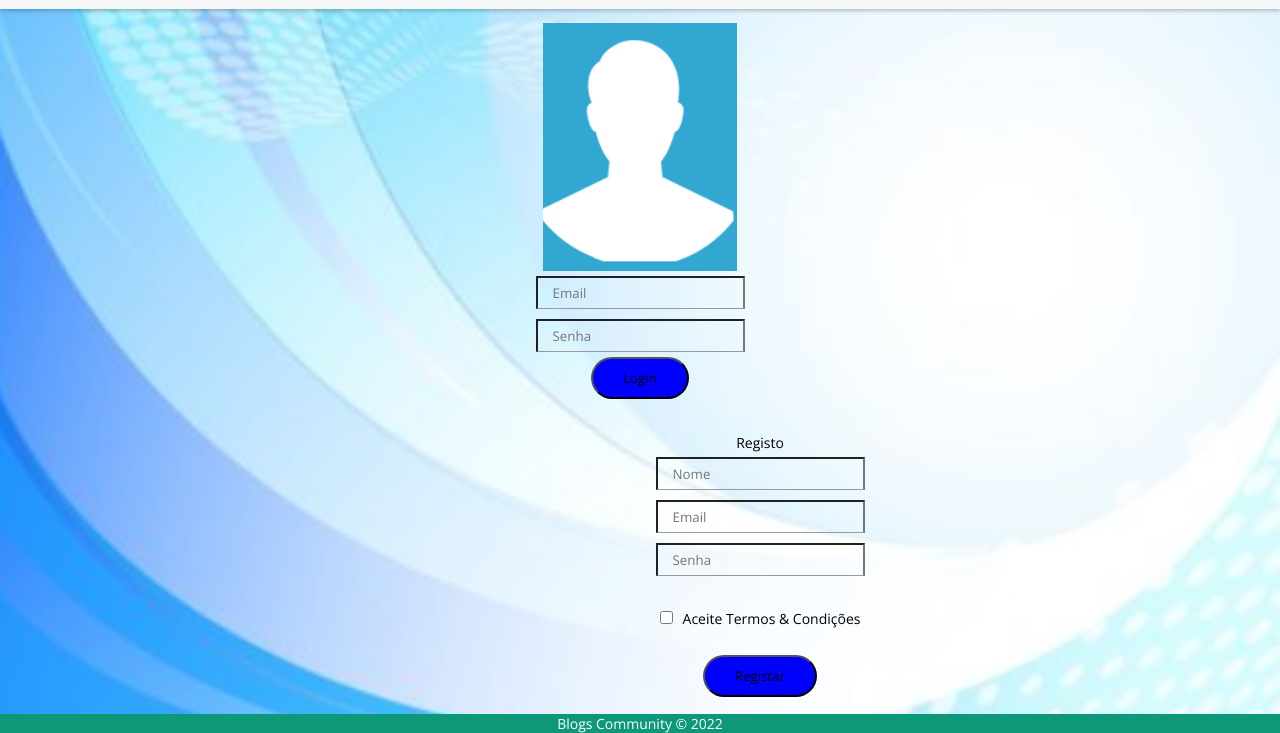
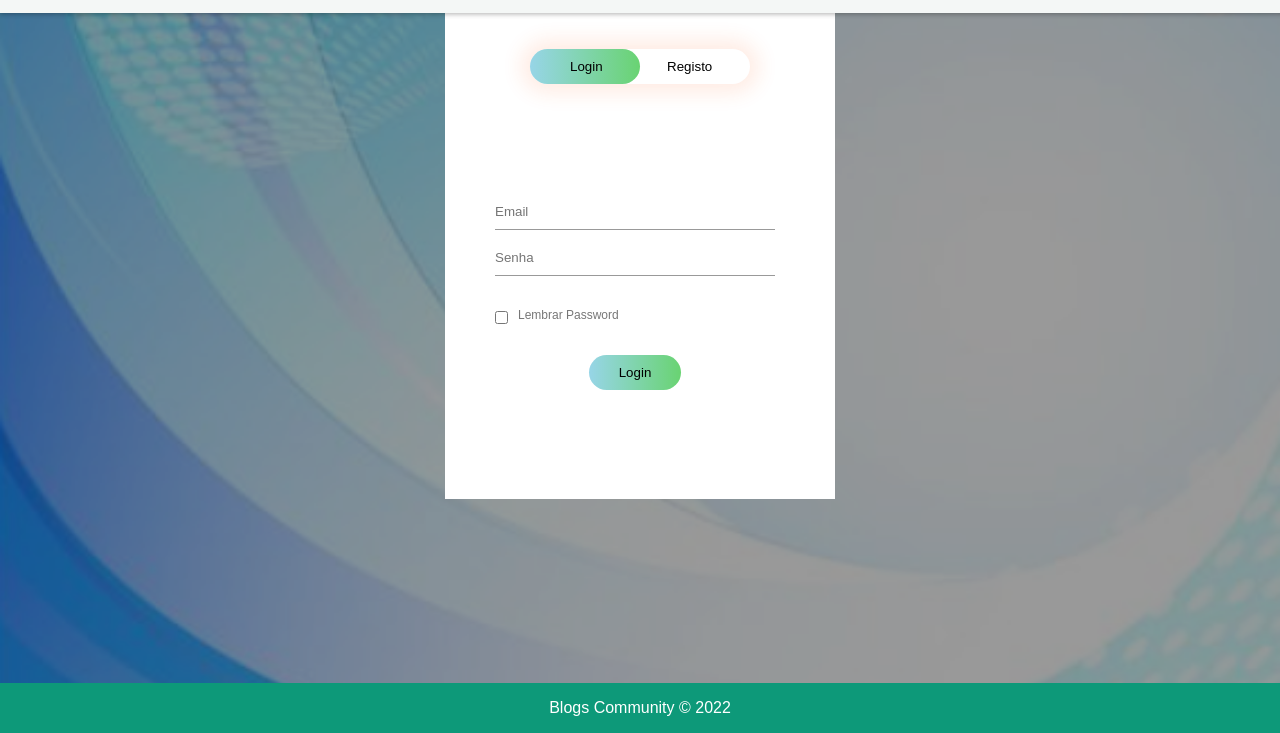
Before and after one commit to IanoIe/Blogs_Community, a website: page public/index.html in a window 1280 px wide. Shown: the part 67-800 px from the top of the page. Drawn offline with nearby package versions, Linux system fonts and the light colour scheme.

Commit message:
Mudanças no login e registo...

```diff
--- a/public/index.html
+++ b/public/index.html
@@ -1,5 +1,5 @@
-
-<html>
+<!DOCTYPE html>
+<html lang="en">
   <head>
     <meta charset="utf-8">
     <title>Blogs Community</title>
@@ -7,41 +7,56 @@
     <link rel="stylesheet" href="stylesheets/style.css">
     <script src="https://ajax.googleapis.com/ajax/libs/jquery/3.4.1/jquery.min.js"></script>
     <script src="javascripts/login.js"></script>
-    <script src="javascripts/registo.js"></script>
   </head>
 
-  <body>
+  <body class="login">
     <header>
       <div class="logo"><a href="index.html" ><img src="images/Logo.PNG"></a></div>
     </header>
 
-  <main>
-
-    <form action="action_page" method="post">
-      <div class="imgcontainer">
-        <img src="images/Login.PNG" alt="loginImage" class="loginImage">
+    <script src="javascripts/login.js"></script>
+    <div class="form-box">
+        <div class="button-box">
+            <div id="btn"></div>
+            <button type="button" class="toggle-btn" onclick="login()">Login</button>
+            <button type="button" class="toggle-btn" onclick="register()">Registo</button>
         </div>
 
         <form id="login" class="input-group">
-        <input type="text" class="input-field" placeholder="Email" id="email" required></br>
+            <input type="text" class="input-field" placeholder="Email" id="email" required>
             <input type="password" class="input-field" placeholder="Senha" id="password" required>
+            <input type="checkbox" class="check-box"><span>Lembrar Password</span>
             <button type="button" class="submit-btn" onclick="entrar()">Login</button>
         </form>
 
         <form id="register" class="input-group">
-        <label for="text">Registo</label></br>
-        <input type="text" class="input-field" placeholder="Nome" id="nome" required></br>
-        <input type="text" class="input-field" placeholder="Email" id="emailRegistar" required></br>
-        <input type="password" class="input-field" placeholder="Senha" id="senhaRegist" required></br>
+            <input type="text" class="input-field" placeholder="Nome" id="nome" required>
+            <input type="text" class="input-field" placeholder="Email" id="emailRegistar" required>
+            <input type="password" class="input-field" placeholder="Senha" id="senha" required>
             <input type="checkbox" class="check-box"><span>Aceite Termos & Condições </span>
-        <button type="button" class="submit-btn" onclick="registar()">Registar</button></br>
+            <button type="button" class="submit-btn" onclick="registar()">Registo</button>
         </form>
-  </main>
+    </div>
 
+    <script>
+        var x = document.getElementById("login");
+        var y = document.getElementById("register");
+        var z = document.getElementById("btn");
+
+        function register() {
+            x.style.left = "-400px";
+            y.style.left = "50px";
+            z.style.left = "110px"
+        }
+        function login() {
+            x.style.left = "50px";
+            y.style.left = "450px";
+            z.style.left = "0px"
+        }
+    </script>
 
 <footer>
   <p>Blogs Community &copy; 2022</p>
 </footer>
 </body>
-
 </html>
--- a/public/stylesheets/principal.css
+++ b/public/stylesheets/principal.css
@@ -1,9 +1,16 @@
-@import url('https://fonts.googleapis.com/css2?family=Open+Sans:wght@300;400;600&display=swap');
 
-:root{
-  --green:#0d9979;
+header{
+  display: flex;
+  align-items: center;
+  justify-content: space-between;
+  background-color: #f4f7f6;
+  box-shadow: 0 .1rem .3rem rgba(0,0,0,.3);
+  position: fixed;
+  top:0; left:0;
+  z-index: 1000;
+  padding: 1rem 5rem;
+  width: 100%;
 }
-
 
 /*Rodapé*/
 footer{
--- a/public/stylesheets/style.css
+++ b/public/stylesheets/style.css
@@ -1,31 +1,4 @@
-@import url('https://fonts.googleapis.com/css2?family=Open+Sans:wght@300;400;600&display=swap');
 
-:root{
-  --green:#0d9979;
-}
-
-*{
-  font-family: 'Open Sans', sans-serif;
-  margin:0; padding:0;
-  box-sizing: border-box;
-  text-decoration: none;
-  transition: all .5s cubic-bezier(.37,1.14,.26,1.24);
-}
-
-/* Corpo */
-body {
-  padding: 50px;
-  font: 14px "Lucida Grande", Helvetica, Arial, sans-serif;
-  background: url(../images/fundo.PNG) no-repeat;
-  min-height: 100vh;
-  display: flex;
-  align-items: center;
-  justify-content: center;
-  background-size: cover;
-  background-position: center;
-}
-
-/* Cabeçalho */
 header{
   display: flex;
   align-items: center;
@@ -39,63 +12,117 @@ header{
   width: 100%;
 }
 
-/* Login */
-form {
-  padding-top: 40px;
+body {
+  background: linear-gradient(rgba(0,0,0,0.4),rgba(0,0,0,0.4)), url(../images/fundo.PNG) no-repeat;
+  background-size: cover;
+  font-family: sans-serif;
+  max-height: 1px;
+  overflow-y: hidden;
+  overflow-x: hidden;
+}
+
+.form-box{
+  width: 380px;
+  height: 480px;
+  position: relative;
+  margin: 6% auto;
+  background:	#ffff;
+  padding: 5px;
+  overflow: hidden;
+}
+
+.button-box{
+  width: 220px;
+  margin: 35px auto;
+  position: relative;
+  box-shadow: 0 0 20px 9px #ff61241f;
+  border-radius: 30px;
+}
+
+.toggle-btn{
+  left: 10px;
+  padding: 10px 30px;
+  cursor: pointer;
+  background:transparent;
+  border:0;
+  outline: none;
+  position: relative;
+}
+
+#btn{
+  top:0;
+  left:0;
+  position: absolute;
+  width: 110px;
+  height: 100%;
+  background: linear-gradient(to right,#97d5e7,#69d372);
+  border-radius: 30px;
+  transition: 0.5s;
+}
+
+.nature-icon{
+  margin: 30px auto;
   text-align: center;
 }
 
-.container {
-  padding-top: 10px;
+.nature-icon img{
+  width: 30px;
+  margin: 0 12px;
+  box-shadow: 0 0 20px 0 #7f7f7f3d;
+  cursor: auto;
+  border-radius: 50%;
+  background: linear-gradient(to right,#97d5e7,#69d372);
 }
 
-main {
-  min-height: 100%;
-  display: grid;
-  grid-template-rows: auto 1fr auto;
+.input-group{
+  top: 180px;
+  position: absolute;
+  width: 280px;
+  transition: 0.5s;
 }
 
-/*Registo*/
-.input-group {
-  top: 400px;
-  position: absolute;
-  width: 380px;
-}
-
-.input-field {
-  height: 10px;
-  padding: 15px 15px;
-  margin: 5px 2.5px;
+.input-field{
+  width: 100%;
+  padding: 10px 0;
+  margin: 5px 0;
+  border-left: 0;
+  border-top: 0;
+  border-right: 0;
   border-bottom: 1px solid #999;
   outline: none;
   background: transparent;
 }
 
-.submit-btn {
-  padding: 10px 30px ;
+.submit-btn{
+  widows: 85%;
+  padding: 10px 30px;
   cursor: pointer;
   display: block;
   margin: auto;
+  background: linear-gradient(to right,#97d5e7,#69d372);
+  border: 0;
   outline: none;
   border-radius: 30px;
-  background-color: blue;
 }
 
-.check-box {
+.check-box{
   margin: 30px 10px 31px 0;
 }
 
+body.login span{
+  color: #777;
+  font-size: 12px;
+  bottom: 68px;
+  position: absolute;
+}
 #login{
   left: 50px;
 }
 
-#register {
-  left: 570px;
-  padding-top: 100px;
+#register{
+  left: 450px;
 }
 
-
-/*Rodapé*/
 footer{
   position: fixed;
   left: 0;
```
Also changed, not shown: public/Principal.html (+1 -1 lines). Lines whose indentation alone changed are shown as unchanged.
